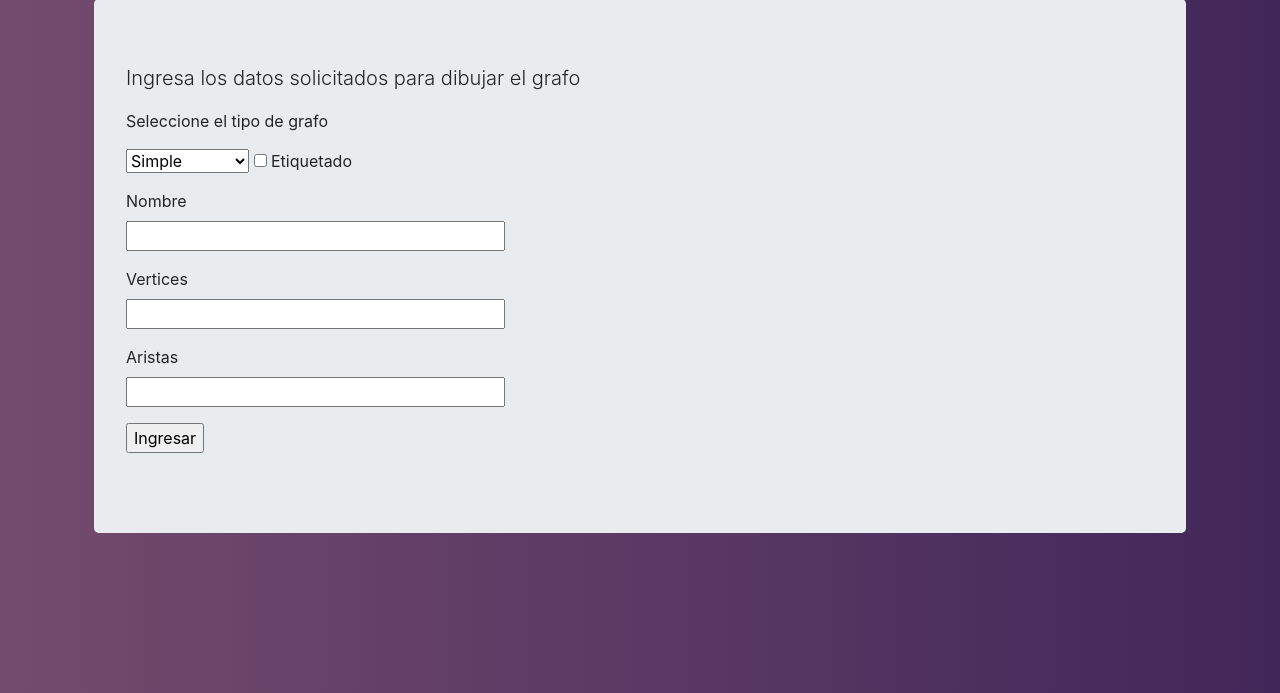
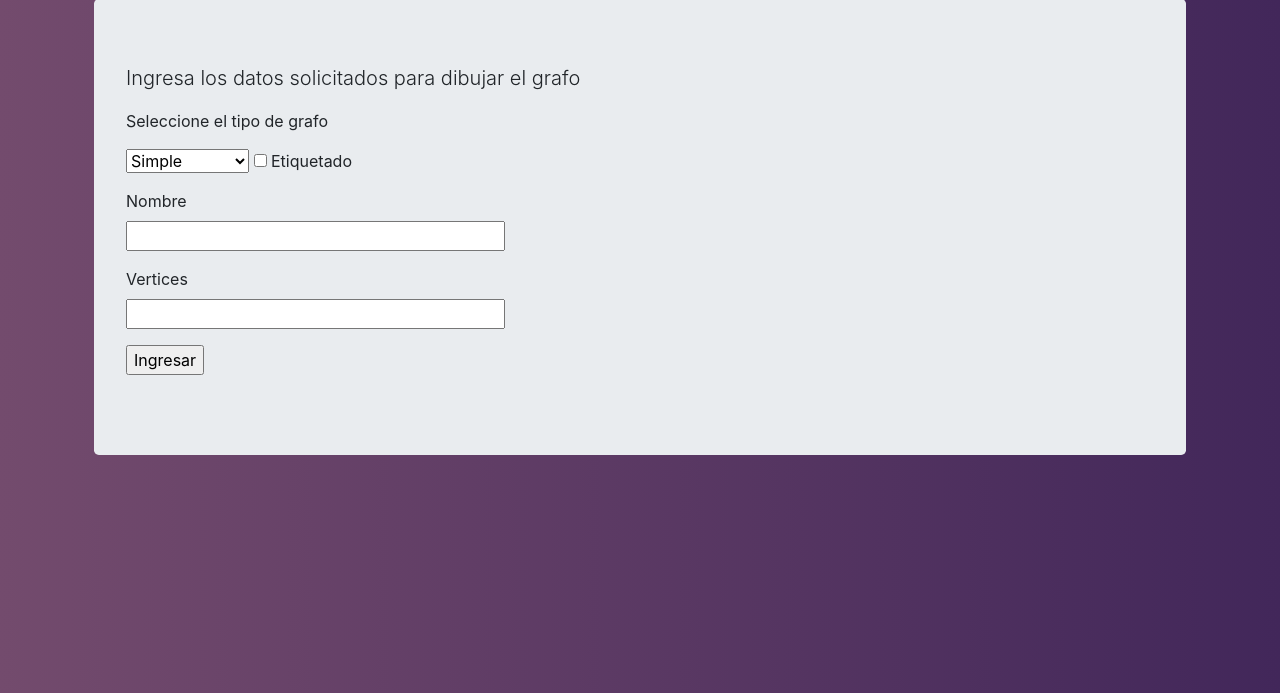
Before and after one commit to dangalledi/Ejercicio-Grafos, a Flask app: page /tarea1 in a window 1280 px wide. Shown: the part 81-774 px from the top of the page. Run offline with Flask 2, Linux system fonts and the light colour scheme; some libraries are stand-ins or nearby versions.

Commit message:
se eliminó temporalmente el atributo vertices de la clase grafo y se cambió el nombre de vertices -> nodo así también como el ingreso del dato

```diff
--- a/forms.py
+++ b/forms.py
@@ -1,11 +1,11 @@
-from wtforms import StringField, PasswordField, BooleanField, SubmitField, SelectField,Form
+from flask_wtf import FlaskForm
+from wtforms import StringField, PasswordField, BooleanField, SubmitField, SelectField
 from wtforms.validators import DataRequired
 
 #Creacion de clases donde se reciben los datos del formulario
-class IngresoGrafo(Form):
+class ClaseGrafo(FlaskForm):
     nombre = StringField("Nombre",validators=[DataRequired()])
     etiquetado = BooleanField() # para saber si se etiqueta en la creación
     tipo = SelectField(u'tipo',choices = [('simple','Simple'),('direccionado','Direccionado')])
-    vertices = StringField('Vertices',validators=[DataRequired()])
-    aristas = StringField('Aristas',validators=[DataRequired()])
+    nodos = StringField('Vertices',validators=[DataRequired()])
     submit = SubmitField('Ingresar')
--- a/index.py
+++ b/index.py
@@ -1,5 +1,5 @@
 from flask import Flask, render_template, request, url_for, redirect, send_file
-from forms import IngresoGrafo
+from forms import ClaseGrafo
 from config import Config
 from tareas.tarea1 import ingresa_grafo
 
@@ -23,16 +23,21 @@ def home():
 # Ruta tarea 1
 @app.route('/tarea1', methods = ['GET', 'POST'])
 def tarea1():
-    grafo = IngresoGrafo(request.form)      # se guardan los datos obtenidos del formulario
+    grafo = ClaseGrafo(request.form)      # se guardan los datos obtenidos del formulario
+    aux1 = grafo.nodos
+    aux2 = str(aux1)
+    nodos = []
+    nodos = aux2.split(',')
     if request.method == 'POST':
-        print (grafo.vertices.data)
-        print (grafo.aristas.data)
+        #print (grafo.vertices.data)
         print (grafo.tipo.data)
         print (grafo.etiquetado.data)
-        grafos=[grafo.vertices.data,grafo.aristas.data]
-        print (grafos)
+        #grafos=[grafo.vertices.data,grafo.aristas.data]
+        #print (grafos)
         print(grafo.nombre.data)
-        return render_template("grafo.html", nodes = grafo.vertices.data, tipo = grafo.tipo.data, nombre = grafo.nombre.data)
+        print (nodos)
+        print (len(nodos))
+        return render_template("grafo.html", nodes = len(nodos), tipo = grafo.tipo.data, nombre = grafo.nombre.data)
 
     return render_template("tarea1.html", grafo = grafo)
 
--- a/static/main.css
+++ b/static/main.css
@@ -7,3 +7,10 @@ body {
     background: linear-gradient(to right, #734b6d, #42275a);
     /* W3C, IE 10+/ Edge, Firefox 16+, Chrome 26+, Opera 12+, Safari 7+ */
 }
+
+.center {
+    display: block;
+    margin-left: auto;
+    margin-right: auto;
+
+}
--- a/templates/grafo.html
+++ b/templates/grafo.html
@@ -1,7 +1,7 @@
 <!DOCTYPE html> {% extends "layout.html" %} {% block content %}
 
 <body>
-    <div class="jumbotron">
+    <div class="jumbotron" class="center">
         <h1 class="display-5">Grafo</h1>
         <p class="lead">Se generó un grafo de nombre {{nombre}} del tipo {{tipo}} de {{ nodes }} nodos.</p>
         <img src="{{ url_for('graph', nombre=nombre, tipo=tipo, nodes=nodes) }}" alt="Un grafo de tipo {{tipo}} de {{ nodes }} nodos" height="300" class = "center"/>
--- a/templates/tarea1.html
+++ b/templates/tarea1.html
@@ -18,13 +18,8 @@
             <span style="color: red;">[{{ error }}]</span> {% endfor %}
         </p>
         <p>
-            {{ grafo.vertices.label }}<br> {{ grafo.vertices(size=32) }} {% for error in grafo.vertices.errors %}
+            {{ grafo.nodos.label }}<br> {{ grafo.nodos(size=32) }} {% for error in grafo.nodos.errors %}
             <!-- Se tiene una validacion de errores..  for error in grafo... xD -->
-            <span style="color: red;">[{{ error }}]</span> {% endfor %}
-        </p>
-        <p>
-            <!--CREAR SCRIPT PARA INGRESAR LAS ARISTAS-->
-            {{ grafo.aristas.label }}<br> {{ grafo.aristas(size=32) }} {% for error in grafo.aristas.errors %}
             <span style="color: red;">[{{ error }}]</span> {% endfor %}
         </p>
         <p>{{ grafo.submit() }}</p>
```
